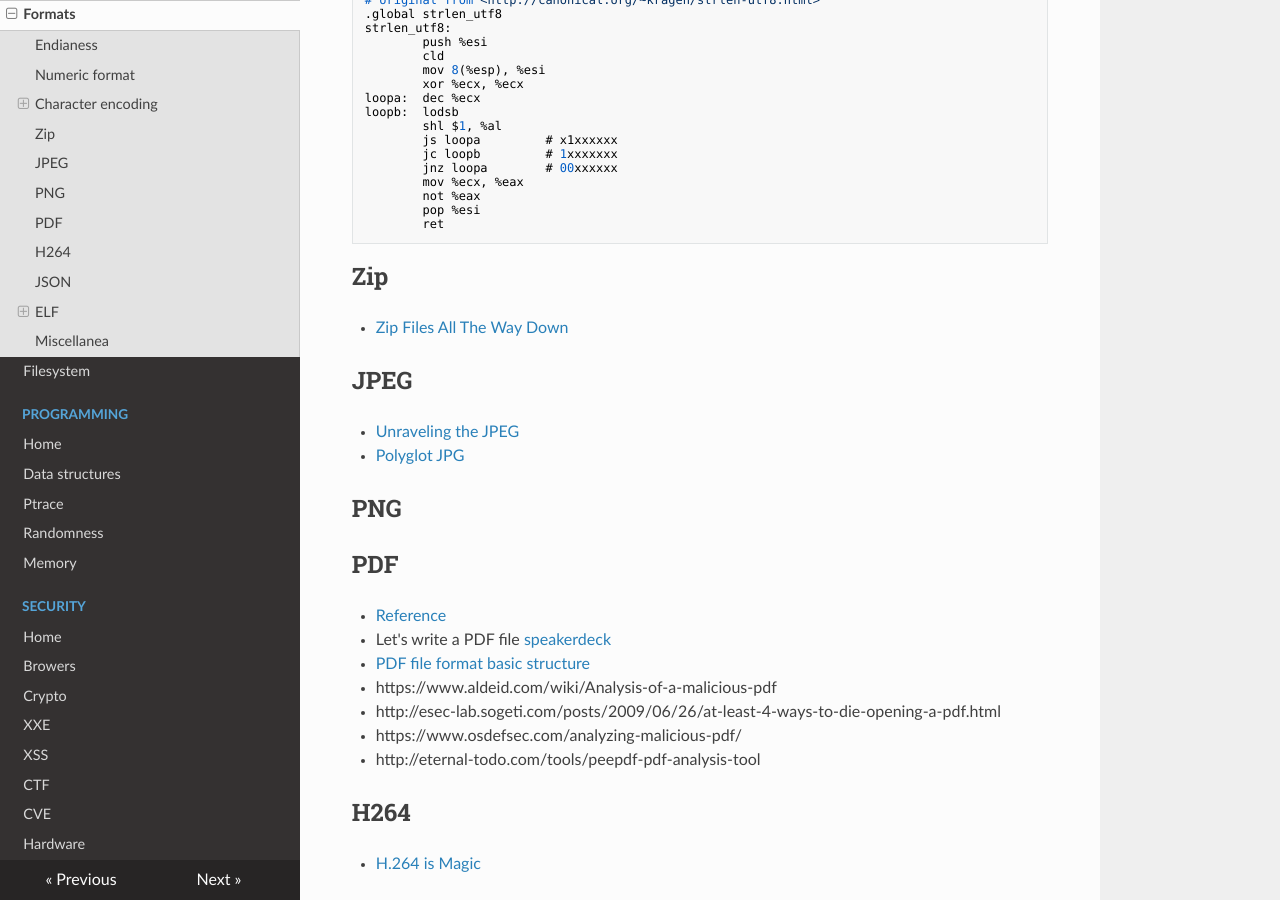
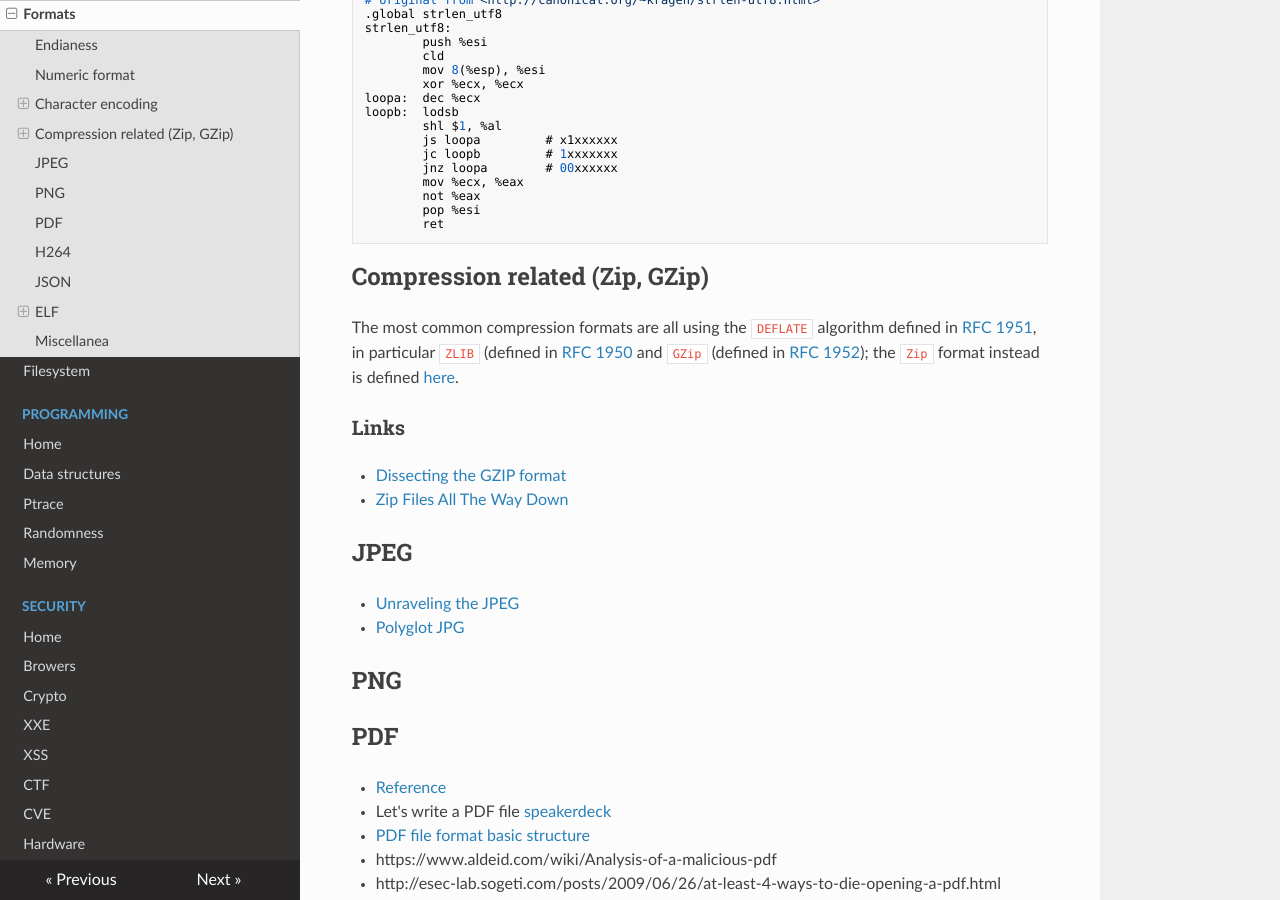
Before and after one commit to gipi/low-level, an MkDocs documentation site: the page built from docs/formats.md, in a window 1280 px wide and 900 px high, scrolled down 1612 px. Built offline with MkDocs 1.6.1, drawn with Linux system fonts in a browser that asks for light colours; nearby versions of some CDN libraries; old or Windows-style settings are respelled for this version of MkDocs.

Commit message:
Update formats.md

````diff
--- a/docs/formats.md
+++ b/docs/formats.md
@@ -76,8 +76,17 @@ loopb:  lodsb
         ret
 ```
 
-## Zip
+## Compression related (Zip, GZip)
 
+The most common compression formats are all using the ``DEFLATE`` algorithm defined in
+[RFC 1951](https://www.ietf.org/rfc/rfc1951.txt), in particular ``ZLIB`` (defined in
+[RFC 1950](https://www.ietf.org/rfc/rfc1950.txt) and ``GZip`` (defined in
+[RFC 1952](https://tools.ietf.org/html/rfc1952)); the ``Zip`` format instead is defined
+[here](https://pkware.cachefly.net/webdocs/casestudies/APPNOTE.TXT).
+
+### Links
+
+ - [Dissecting the GZIP format](http://www.infinitepartitions.com/art001.html)
  - [Zip Files All The Way Down](http://research.swtch.com/zip)
 
 ## JPEG
````
